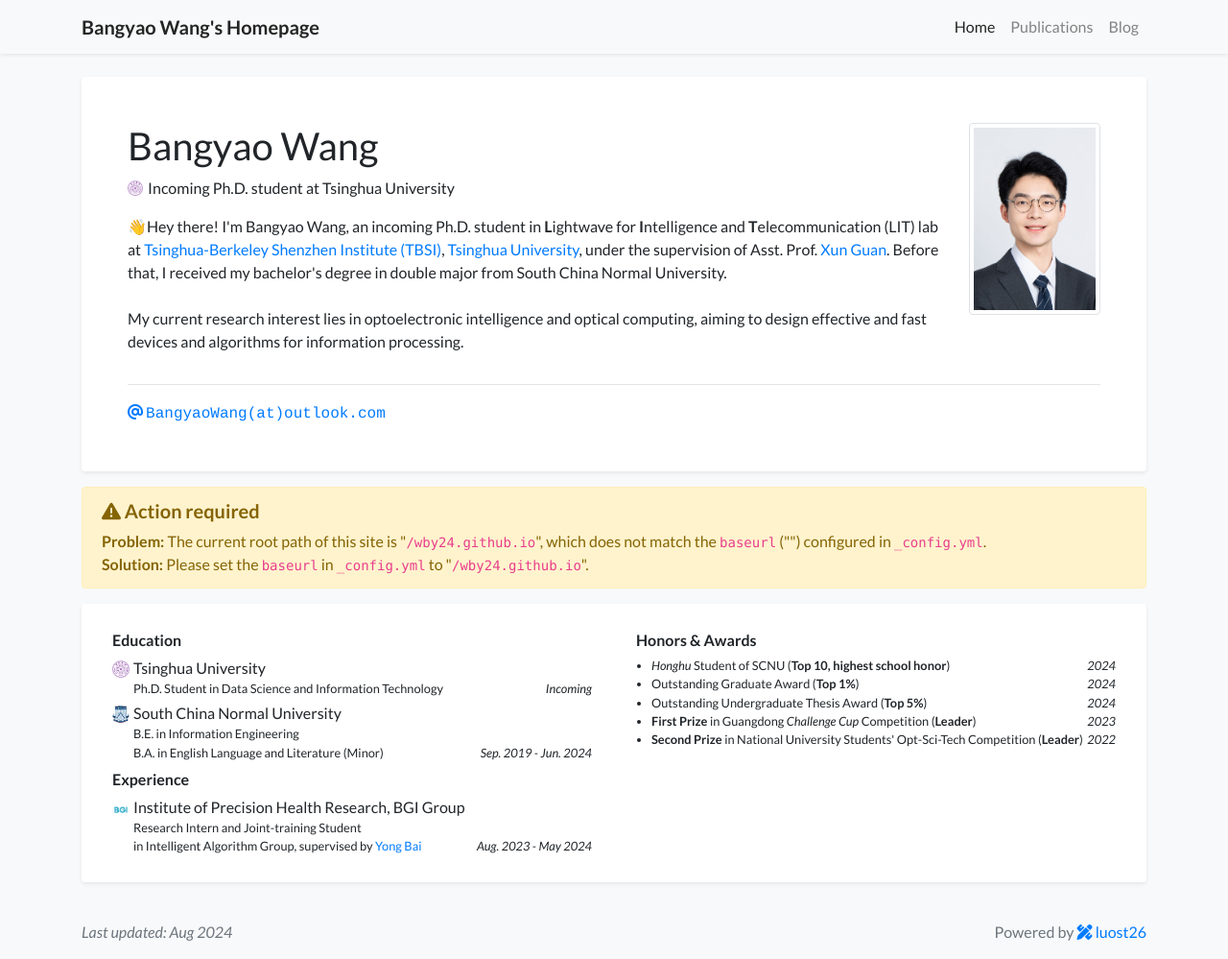
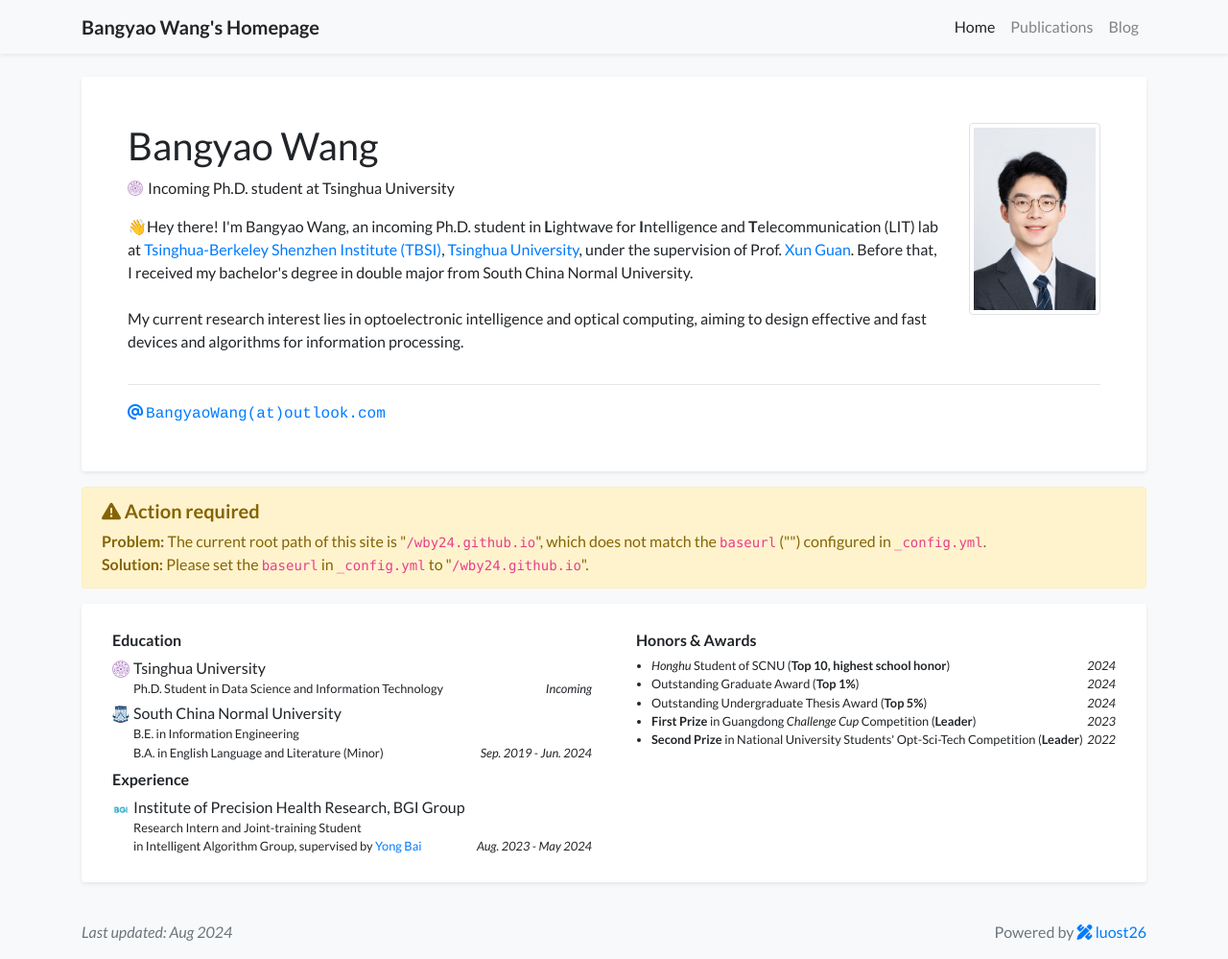
Before and after one commit to wby24/wby24.github.io, a Jekyll site: the page built from index.html, in a window 1280 px wide and 999 px high. Shown: the whole window at 96% size. Built offline with Jekyll 4.4.1, drawn with Linux system fonts in a browser that asks for light colours; a style sheet for code colours, icons or effects is not loaded.

Commit message:
Update profile.yml

```diff
--- a/_data/profile.yml
+++ b/_data/profile.yml
@@ -20,7 +20,7 @@
 
 short_bio: >-
   👋Hey there! I'm Bangyao Wang, an incoming Ph.D. student in <b>L</b>ightwave for <b>I</b>ntelligence and <b>T</b>elecommunication (LIT) lab at <a href="https://www.tbsi.edu.cn/" target="_blank">Tsinghua-Berkeley Shenzhen Institute (TBSI)</a>,
-  <a href="https://www.tsinghua.edu.cn/en/" target="_blank">Tsinghua University</a>, under the supervision of Asst. Prof. <a href="https://xunguan.github.io/" target="_blank">Xun Guan</a>.
+  <a href="https://www.tsinghua.edu.cn/en/" target="_blank">Tsinghua University</a>, under the supervision of Prof. <a href="https://xunguan.github.io/" target="_blank">Xun Guan</a>.
   Before that, I received my bachelor's degree in double major from South China Normal University.<br><br>
   My current research interest lies in optoelectronic intelligence and optical computing, aiming to design effective
   and fast devices and algorithms for information processing.
```
